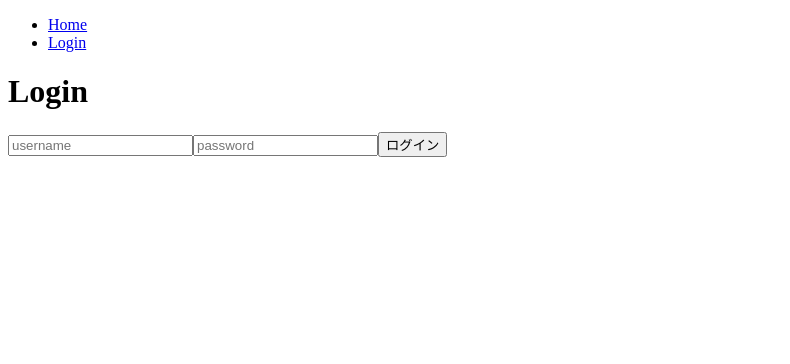
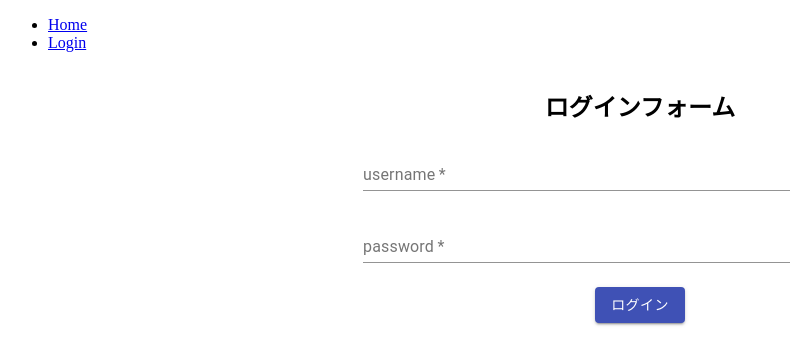
Before and after one commit to zumiosan/PositiveMoodPlayList, a React app in the folder src/PositiveMoodPlayList/playlist/front/: page /login in a window 1280 px wide. Shown: the top 364 px of the page, without its empty margins (0-790 px from the left). Built offline with nearby package versions, Linux system fonts and the light colour scheme.

Commit message:
ログイン機能作成途中

```diff
--- a/src/PositiveMoodPlayList/playlist/front/src/components/Login.tsx
+++ b/src/PositiveMoodPlayList/playlist/front/src/components/Login.tsx
@@ -1,7 +1,8 @@
 import React from "react";
 import { useCookies } from 'react-cookie';
-import {get, useForm} from "react-hook-form";
+import { useForm } from "react-hook-form";
 import { useHistory } from "react-router-dom";
+import { Button, TextField, Grid } from "@material-ui/core";
 import { apiURL } from "../index";
 
 export default function Login() {
@@ -28,21 +29,50 @@ export default function Login() {
         );
         const jwtToken = await res.json();
         console.log(jwtToken)
-        setCookie('accesstoken', jwtToken['access'], { path: '/', httpOnly: true });
-        setCookie('refreshtoken', jwtToken['refresh'], { path: '/', httpOnly: true });
+        setCookie('accesstoken', jwtToken['access'], { path: '/', httpOnly: false });
+        setCookie('refreshtoken', jwtToken['refresh'], { path: '/', httpOnly: false });
         history.push('/');
     }
 
     return(
-        <div>
-            <h1>Login</h1>
-            <div className="login">
+        <Grid container alignItems={"center"} justify={"center"} xs={12}>
+            <Grid item xs={8}>
+                <div style={{textAlign: "center"}}>
+                    <h2>ログインフォーム</h2>
+                </div>
+            </Grid>
+            <Grid item xs={8}>
                 <form onSubmit={handleSubmit(getJwt)}>
-                    <input className="form-control" {...register("username")} placeholder="username"/>
-                    <input className="form-control" type={"password"} {...register("password")} placeholder="password"/>
-                    <input className="btn" type={"submit"} value={"ログイン"}/>
+                    <Grid container alignItems={"center"} justify={"center"} spacing={3}>
+                        <Grid item xs={8}>
+                            <TextField
+                                label="username"
+                                id="standard-basic"
+                                required
+                                fullWidth
+                            />
+                        </Grid>
+                        <Grid item xs={8}>
+                            <TextField
+                                label="password"
+                                id="standard-basic"
+                                required
+                                type="password"
+                                fullWidth
+                            />
+                        </Grid>
+                        <Grid item xs={8} style={{textAlign:"center"}}>
+                            <Button
+                            variant="contained"
+                            color="primary"
+                            type="submit"
+                            >
+                                ログイン
+                            </Button>
+                        </Grid>
+                    </Grid>
                 </form>
-            </div>
-        </div>
+            </Grid>
+        </Grid>
     );
 }
```
